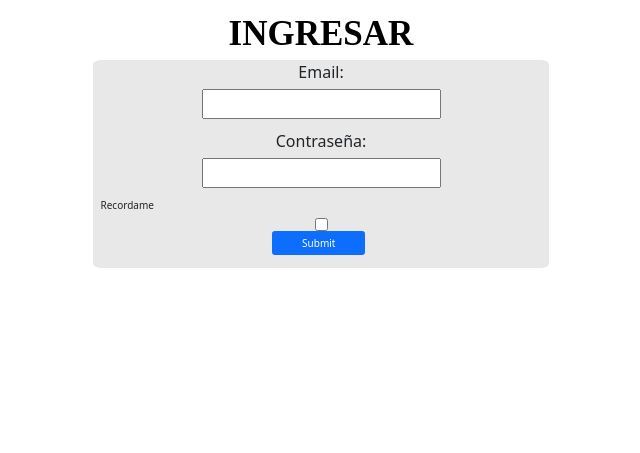
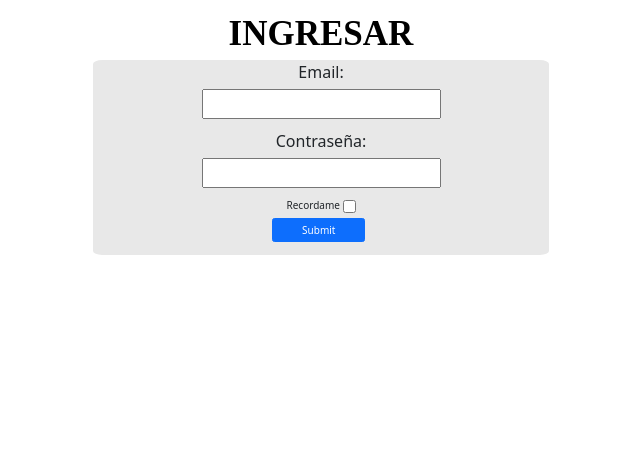
Before and after one commit to catalinaarias01/proyectoparcial, a Node server app: page /users/login in a window 1280 px wide. Shown: the part 191-644 px from the top of the page, without its empty margins (319-959 px from the left). Run offline with Node 20, Linux system fonts and the light colour scheme; some libraries are stand-ins or nearby versions; some web fonts are replaced.

Commit message:
detalles css y vistas

```diff
--- a/public/stylesheets/app.css
+++ b/public/stylesheets/app.css
@@ -550,6 +550,12 @@ textarea.form-input {
   margin-left: 39% !important;
   margin-bottom: 3% !important;
 }
+.recordame{
+  text-align: center;
+}
+.checkbox{
+ vertical-align: middle;
+}
 
 /*====== Search ======*/
 .search-container{
--- a/views/login.ejs
+++ b/views/login.ejs
@@ -32,8 +32,8 @@
 					<div class= "mb-3">
 					<label for="contraseña">Contraseña:</label><br>
 					<input type="password" id="contraseña" name="contraseña"><br> </div>
-					<label for="recordame">Recordame</label>
-					<input type="checkbox" name="recordame" id="recordame">
+					<label for="recordame" class="recordame">Recordame
+					<input type="checkbox" name="recordame" id="recordame" class="checkbox"></label>
 					<button type="submit" value="Registrarse" class="btn btn-primary">Submit</button>
 			</form>
 			</div>
--- a/views/user-profile.ejs
+++ b/views/user-profile.ejs
@@ -22,9 +22,8 @@
 			<div class="data-container col-6">
 				<div class="d-flex align-items-center ">
 					<h1 class="main-title"> <%= usuario[0].nombre %> <%= usuario[0].apellido %>
+					</h1>
 
-					</h1>
-					<a class="btn mt-3 ml-4" href="">SEGUIR</a>
 				</div>
 				<div>
 
```
Also changed, not shown: public/images/products/img_url-1623939539327.jpg (added).
